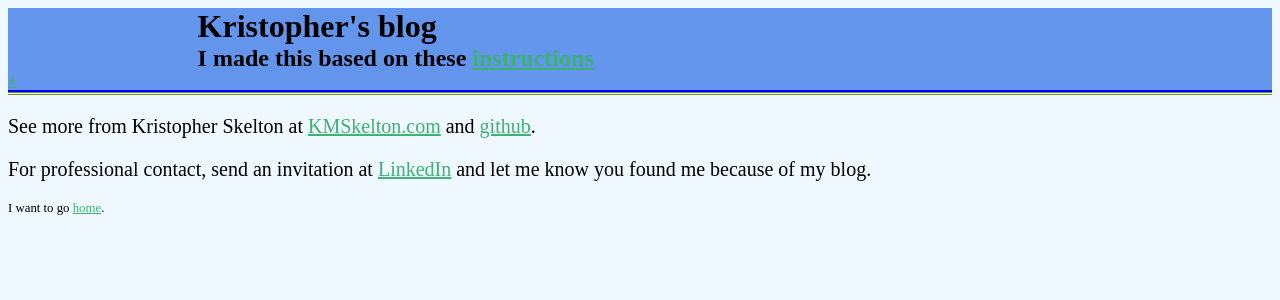
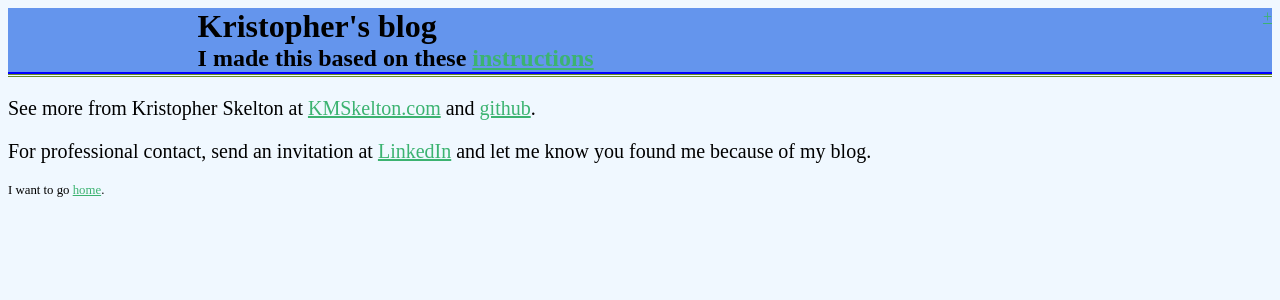
Before and after one commit to KMSkelton/djangoGirlsTutorial, a Django app: page / in a window 1280 px wide; the page is wider, and only the part inside the window is pictured. Shown: the top 300 px of that part. Run offline with Django 3.2, Linux system fonts and the light colour scheme; data that the repository does not hold is empty; some web fonts are replaced.

Commit message:
the form works, updating styling

```diff
--- a/blog/static/css/blog.css
+++ b/blog/static/css/blog.css
@@ -4,6 +4,10 @@
 header {
   background-color: cornflowerblue;
 }
+.topRow {
+  display: flex;
+}
+
 a {
   color: mediumseagreen;
 }
--- a/blog/templates/blog/base.html
+++ b/blog/templates/blog/base.html
@@ -8,9 +8,11 @@
   </head>
   <body>
     <header>
-      <h1 class="headerItem">Kristopher's blog</h1>
+      <span class="topRow">
+        <h1 class="headerItem">Kristopher's blog</h1>
+        <a href="{% url 'post_new' %}" class="top-menu">+</a>
+      </span>
       <h4 class="headerItem note">I made this based on these <a href="https://tutorial.djangogirls.org/en/" target="blank">instructions</a></h4>
-      <a href="{% url 'post_new' %}" class="top-menu">+</a>
     </header>
     <div class="body posts">
       {% block content %}
```
